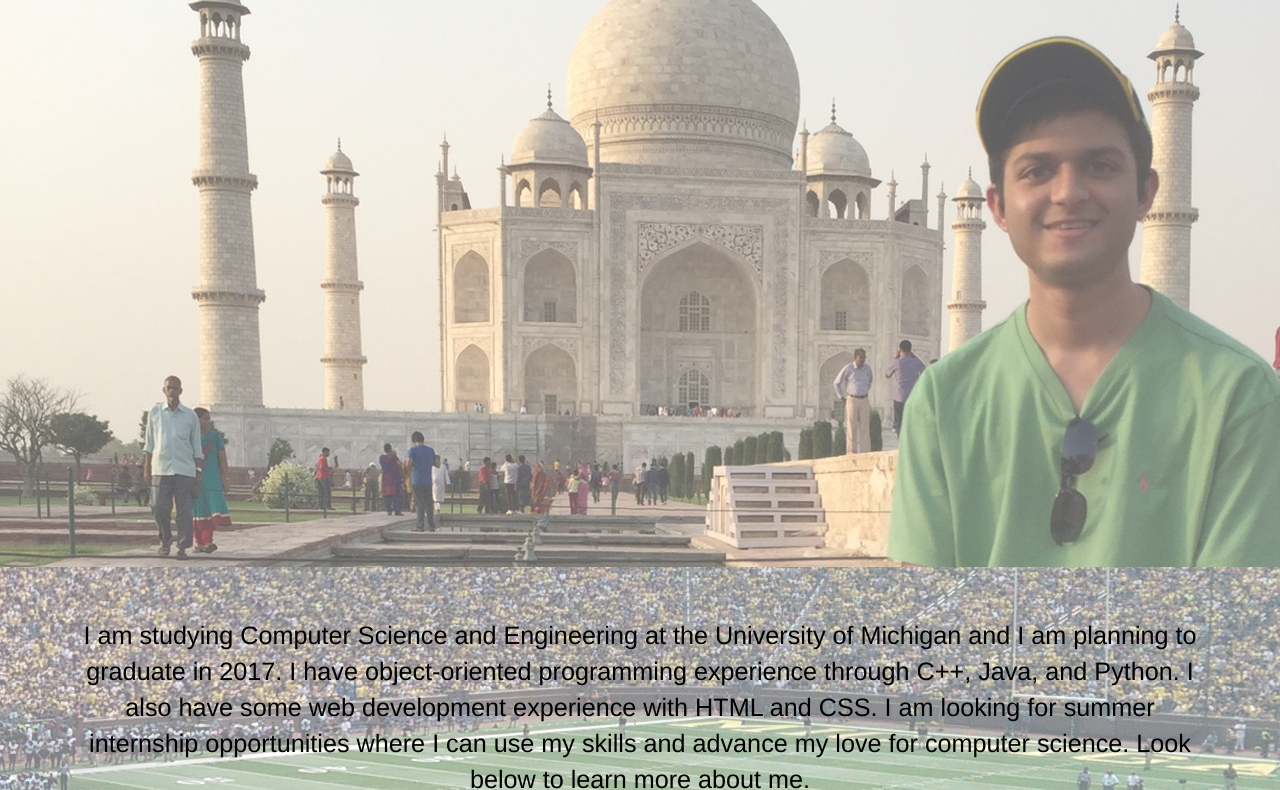
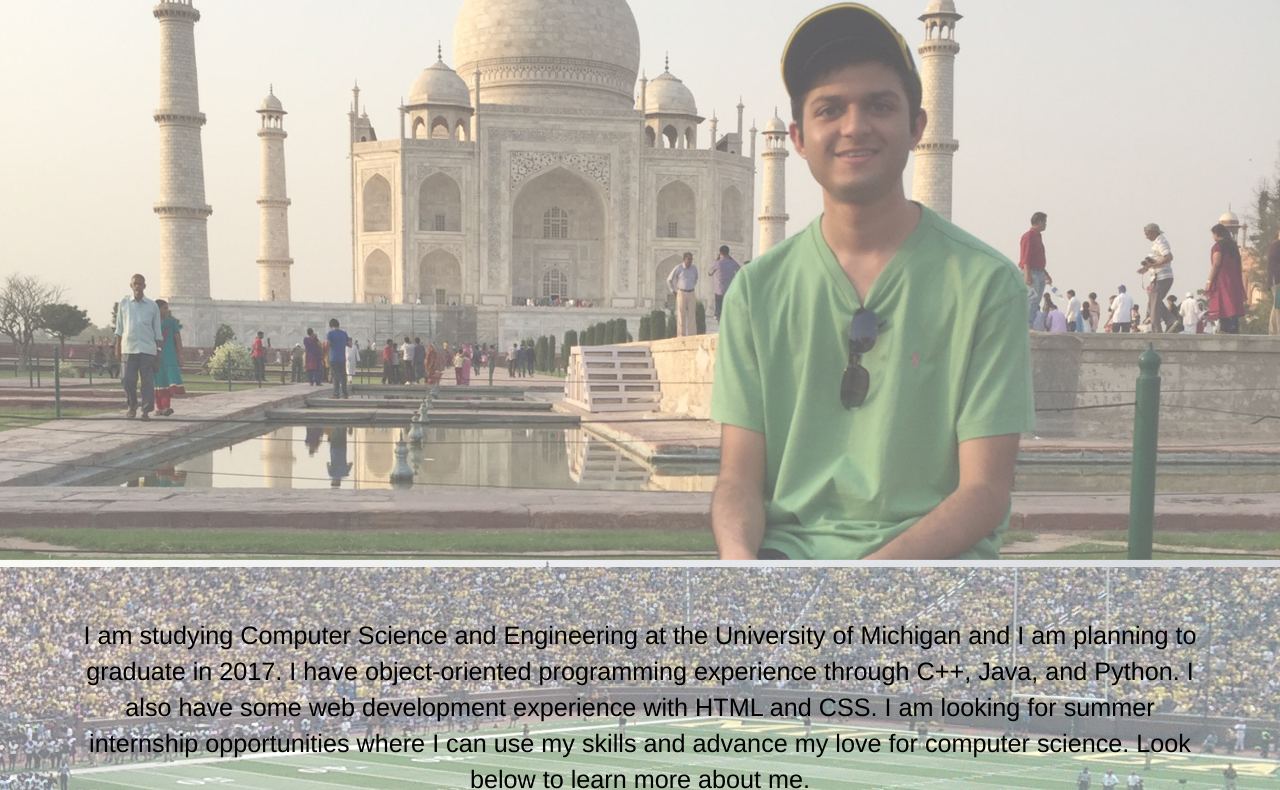
Before and after one commit to akshayvk/akshayvk.github.io, a plain HTML site: page about.html in a window 1280 px wide. Shown: the part 183-973 px from the top of the page. Drawn offline with nearby package versions, Linux system fonts and the light colour scheme; a script that the page names is missing; files whose address does not match are found by name.

Commit message:
fit images to screen

```diff
--- a/about.html
+++ b/about.html
@@ -53,7 +53,7 @@
     </nav>
 
     <!-- Main jumbotron for a primary marketing message or call to action -->
-    <header style="height:700px; width: 100%; background-image:url(bg.jpg); color: black; opacity:2.5; text-align: center">
+    <header style="height:700px; background-size: 100%; background-image:url(bg.jpg); color: black; opacity:2.5; text-align: center">
       <br><h1 style="font-size:500%">About Me</h1>
     </header>
     <div class="jumbotron" >
```
